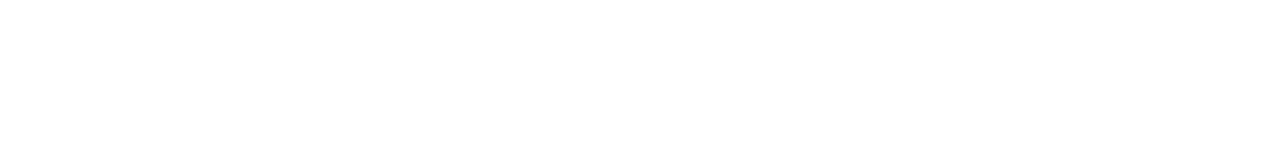
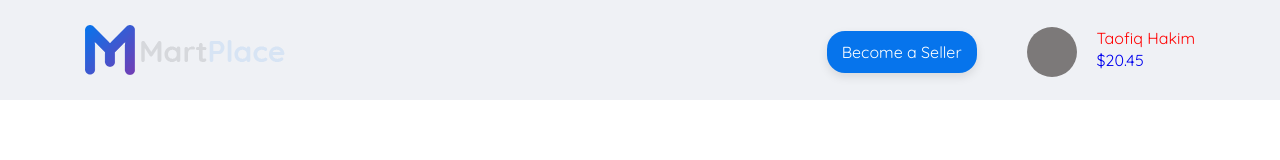
Before and after one commit to Denis-Kurilo/martplace, a website: page app/index.html in a window 1280 px wide. Drawn offline with nearby package versions, Linux system fonts and the light colour scheme; files that its build step writes are made by us from their sources.

Commit message:
added header top

```diff
--- a/app/index.html
+++ b/app/index.html
@@ -4,6 +4,7 @@
 	<meta charset="UTF-8">
 	<meta http-equiv="X-UA-Compatible" content="IE=edge" />
 	<meta name="viewport" content="width=device-width, initial-scale=1.0" />
+	<link href="https://fonts.googleapis.com/css?family=Quicksand:400,500,700&display=swap" rel="stylesheet">
 	<title>MartPlace</title>
 	<link rel="stylesheet" href="css/style.min.css">
 </head>
@@ -11,7 +12,30 @@
 <!--[if lt IE 8]>
 <p class="browserupgrade">Вы используете <strong>устаревшую</strong> версию браузера. Пожалуйста <a href="http://browsehappy.com/">обновите свой браузер</a>.</p>
 <![endif]-->
-
+	<header class="header">
+		<div class="header__top">
+			<div class="container">
+				<div class="header__top-inner">
+					<div class="header-logo">
+						<img src="images/logo/logo.png" alt="логотип">
+					</div>
+					<a href="#" class="header__btn">Become a Seller</a>
+					<div class="header__userInfo">
+						<div class="header__userInfo-alarm"></div>
+						<div class="header__userInfo-message"></div>
+						<div class="header__userInfo-basket"></div>
+					</div>
+					<div class="header__user">
+						<div class="avatar" style=""></div>
+						<div class="header__box">
+							<a href="#" class="header__name">Taofiq Hakim</a>
+							<a href="#" class="header__price">$20.45</a>
+						</div>
+					</div>
+				</div>
+			</div>
+		</div>
+	</header>
 
 
 
--- a/app/scss/_global.scss
+++ b/app/scss/_global.scss
@@ -8,6 +8,7 @@ html{
 }
 a{
   display: inline-block;
+  text-decoration: none;
 }
 ul,
 li{
@@ -16,7 +17,9 @@ li{
   list-style: none;
 }
 body{
-
+  font-family: 'Quicksand', sans-serif;
+  font-weight: 400;
+  margin: 0;
 }
 .container{
   max-width: 1140px;
--- a/app/scss/_vars.scss
+++ b/app/scss/_vars.scss
@@ -0,0 +1,2 @@
+$bgGrey: #eff1f5;
+$colorBtn: #0674ec;
--- a/app/scss/style.scss
+++ b/app/scss/style.scss
@@ -2,3 +2,48 @@
 @import "global";
 @import "fonts";
 @import "media";
+
+/* header */
+.header__top{
+	background-color: $bgGrey;
+	height: 100px;
+	padding-top: 25px;
+}
+.header__top-inner{
+	display: flex;
+    justify-content: space-between;
+    align-items: center;
+}
+.header__btn{
+	margin-left: auto;
+	margin-right: 50px;
+	background-color: $colorBtn;
+	padding: 11px 15px;
+	color: #FFF;
+    border-radius: 18px;
+    box-shadow: 0px 4px 10px 0px rgba(0, 0, 0, 0.1);
+}
+.header__user{
+	display: flex;
+	line-height: 22px;
+
+	.avatar{
+		width: 50px;
+		height: 50px;
+		border-radius: 50%;
+		background-color: #7c7979;
+		margin-right: 10px;
+	}
+}
+.header__box{
+	margin-left: 10px;
+
+	a{
+		display: block;
+	}
+
+	.header__name{
+		color: red;
+	}
+}
+/* header-end */
```
Also changed, not shown: app/fonts/icomoon/icomoon.svg (added), app/fonts/icomoon/icomoon.ttf (added), app/fonts/icomoon/icomoon.woff (added), app/images/logo/header-logo.png (deleted), app/images/logo/logo.png (added), 1 other file.
